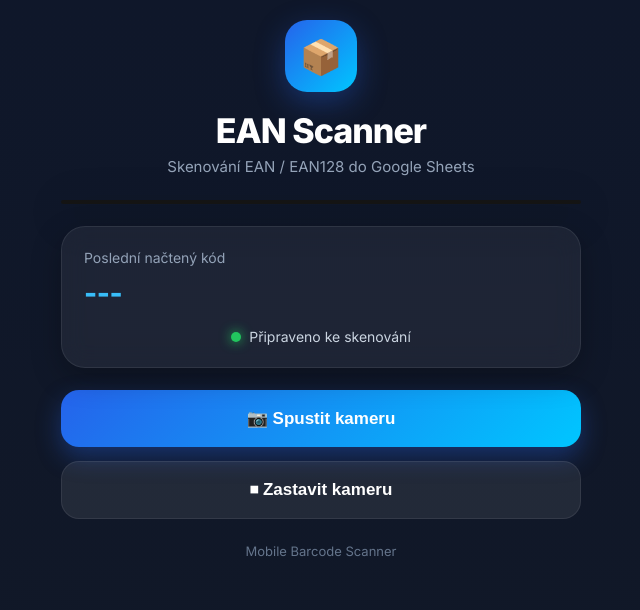
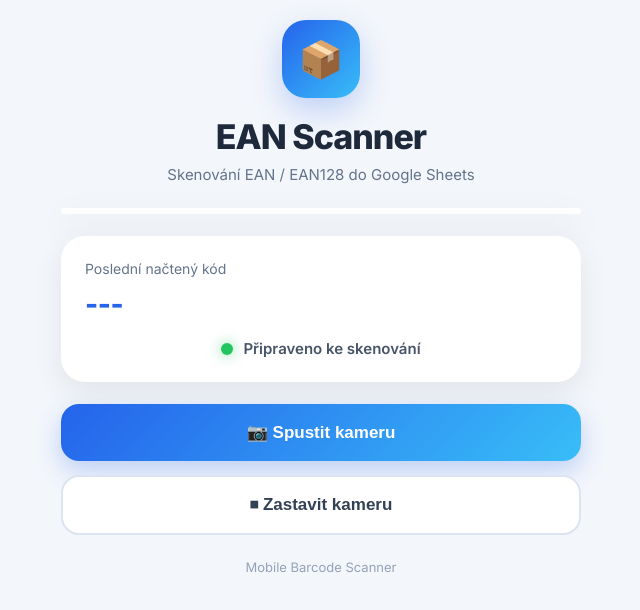
Before and after one commit to pavelstrejcek-glitch/ean-scanner, a plain HTML site: page index.html in a window 1280 px wide. Shown: the whole page, without its empty margins (319-959 px from the left). Drawn offline with Linux system fonts and the light colour scheme.

Commit message:
Update index.html

```diff
--- a/index.html
+++ b/index.html
@@ -14,7 +14,7 @@
       content="yes">
 
 <meta name="apple-mobile-web-app-status-bar-style"
-      content="black-translucent">
+      content="default">
 
 <script src="https://unpkg.com/html5-qrcode"></script>
 
@@ -32,9 +32,8 @@ body{
   margin:0;
   padding:20px;
   font-family:'Inter',sans-serif;
-  background:
-    linear-gradient(180deg,#0f172a 0%,#111827 100%);
-  color:white;
+  background:#f3f6fb;
+  color:#1e293b;
   min-height:100vh;
 }
 
@@ -50,29 +49,30 @@ body{
 }
 
 .logo{
-  width:72px;
-  height:72px;
+  width:78px;
+  height:78px;
   margin:auto;
-  border-radius:22px;
+  border-radius:24px;
   background:
-    linear-gradient(135deg,#2563eb,#00c6ff);
+    linear-gradient(135deg,#2563eb,#38bdf8);
   display:flex;
   align-items:center;
   justify-content:center;
-  font-size:34px;
+  font-size:36px;
+  color:white;
   box-shadow:
-    0 10px 30px rgba(37,99,235,0.35);
+    0 12px 30px rgba(37,99,235,0.25);
 }
 
 h1{
-  margin:18px 0 6px;
+  margin:18px 0 8px;
   font-size:34px;
   font-weight:800;
   letter-spacing:-1px;
 }
 
 .subtitle{
-  color:#94a3b8;
+  color:#64748b;
   font-size:15px;
 }
 
@@ -80,26 +80,22 @@ h1{
   overflow:hidden;
   border-radius:28px;
   background:black;
-  border:2px solid rgba(255,255,255,0.08);
+  border:3px solid white;
   box-shadow:
-    0 10px 40px rgba(0,0,0,0.45);
+    0 12px 35px rgba(0,0,0,0.12);
 }
 
 .card{
   margin-top:22px;
-  background:
-    rgba(255,255,255,0.06);
-  border:
-    1px solid rgba(255,255,255,0.08);
-  backdrop-filter:blur(12px);
+  background:white;
   border-radius:24px;
-  padding:22px;
+  padding:24px;
   box-shadow:
-    0 10px 30px rgba(0,0,0,0.25);
+    0 10px 30px rgba(0,0,0,0.08);
 }
 
 .label{
-  color:#94a3b8;
+  color:#64748b;
   font-size:14px;
   margin-bottom:10px;
 }
@@ -107,7 +103,7 @@ h1{
 #result{
   font-size:28px;
   font-weight:800;
-  color:#38bdf8;
+  color:#2563eb;
   word-break:break-all;
   letter-spacing:-0.5px;
 }
@@ -117,18 +113,19 @@ h1{
   display:flex;
   align-items:center;
   justify-content:center;
-  gap:8px;
-  color:#cbd5e1;
-  font-size:14px;
+  gap:10px;
+  color:#475569;
+  font-size:15px;
+  font-weight:600;
 }
 
 .dot{
-  width:10px;
-  height:10px;
+  width:12px;
+  height:12px;
   border-radius:50%;
   background:#22c55e;
   box-shadow:
-    0 0 12px #22c55e;
+    0 0 14px rgba(34,197,94,0.6);
 }
 
 .buttons{
@@ -155,33 +152,32 @@ button:active{
 
 .primary{
   background:
-    linear-gradient(135deg,#2563eb,#00c6ff);
+    linear-gradient(135deg,#2563eb,#38bdf8);
   color:white;
   box-shadow:
-    0 10px 25px rgba(37,99,235,0.35);
+    0 10px 25px rgba(37,99,235,0.25);
 }
 
 .secondary{
-  background:
-    rgba(255,255,255,0.08);
-  color:white;
+  background:white;
+  color:#334155;
   border:
-    1px solid rgba(255,255,255,0.08);
+    2px solid #dbe4f0;
 }
 
 .footer{
   margin-top:24px;
   text-align:center;
-  color:#64748b;
+  color:#94a3b8;
   font-size:13px;
 }
 
 .success{
-  color:#22c55e !important;
+  color:#16a34a !important;
 }
 
 .error{
-  color:#ef4444 !important;
+  color:#dc2626 !important;
 }
 
 </style>
@@ -218,7 +214,7 @@ button:active{
       ---
     </div>
 
-    <div class="status" id="statusWrap">
+    <div class="status">
 
       <div class="dot"></div>
 
@@ -266,8 +262,24 @@ let lastCode = '';
 let lastScan = 0;
 
 const beep = new Audio(
-  'https://actions.google.com/sounds/v1/cartoon/wood_plank_flicks.ogg'
+  'https://actions.google.com/sounds/v1/alarms/beep_short.ogg'
 );
+
+function strongVibrate(){
+
+  if(navigator.vibrate){
+
+    navigator.vibrate([
+      300,
+      120,
+      300,
+      120,
+      500
+    ]);
+
+  }
+
+}
 
 function setStatus(text,type='normal'){
 
@@ -337,12 +349,13 @@ async function startScanner(){
           document.getElementById('result')
             .innerText = decodedText;
 
-          navigator.vibrate?.(200);
+          strongVibrate();
 
           beep.currentTime = 0;
+
           beep.play();
 
-          setStatus('Ukládám...', 'normal');
+          setStatus('Ukládám do tabulky...');
 
           try{
 
@@ -361,7 +374,7 @@ async function startScanner(){
             });
 
             setStatus(
-              'Uloženo do tabulky ✔',
+              'Uloženo ✔',
               'success'
             );
 
```
